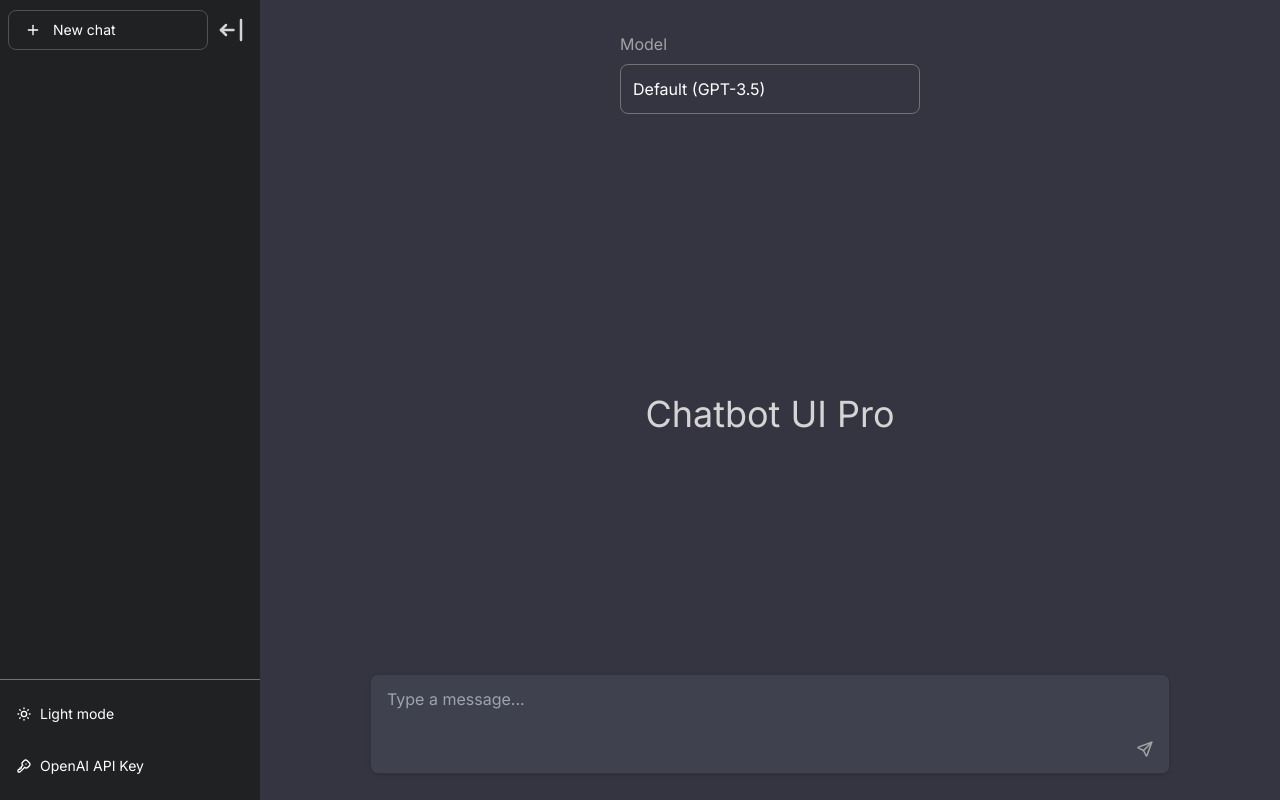
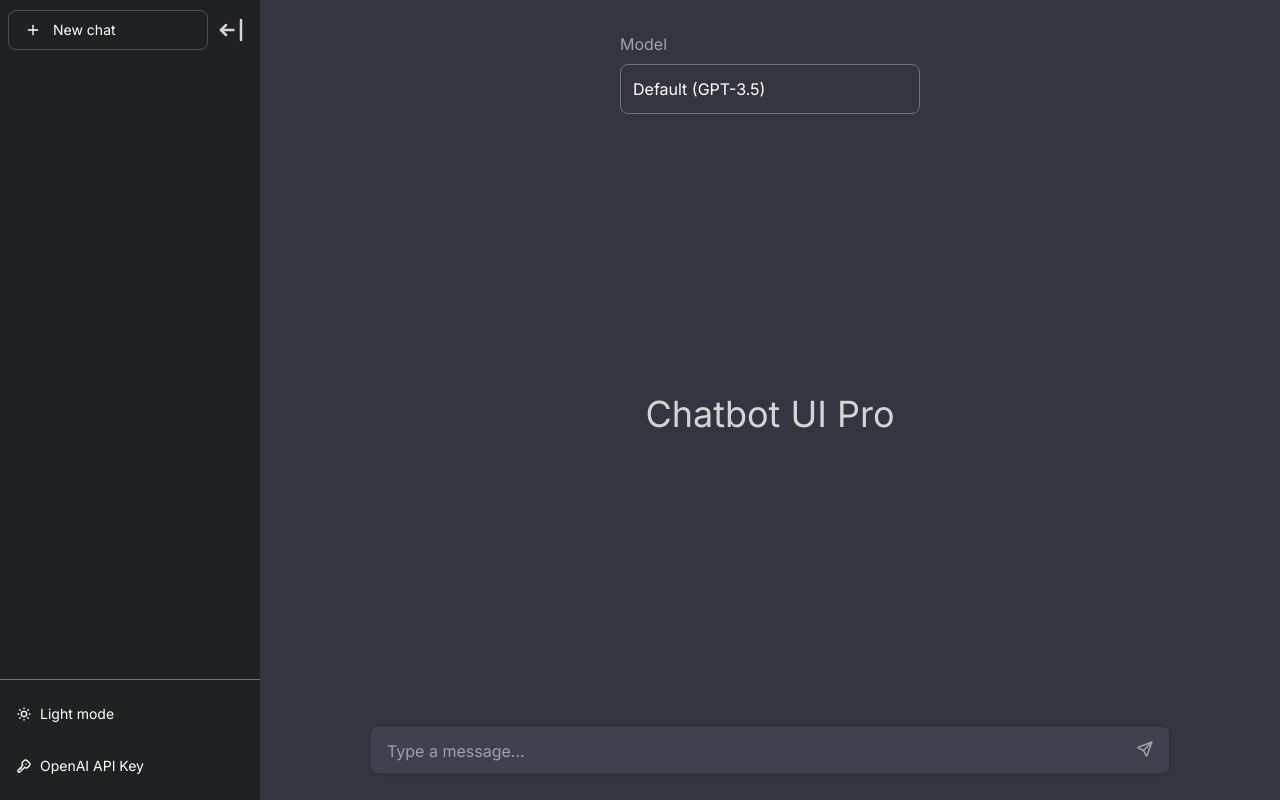
Before and after one commit to WilliamDarkness/chatbot-ui, a Next.js app: page / in a window 1280 px wide. Built offline with nearby package versions, Linux system fonts and the light colour scheme.

Commit message:
slight input ui tweak

```diff
--- a/components/Chat/Chat.tsx
+++ b/components/Chat/Chat.tsx
@@ -8,7 +8,7 @@
 interface Props {
   model: OpenAIModel;
   messages: Message[];
-  messageIsStreaming: boolean,
+  messageIsStreaming: boolean;
   loading: boolean;
   lightMode: "light" | "dark";
   onSend: (message: Message) => void;
@@ -57,8 +57,11 @@
         )}
       </div>
 
-      <div className="h-[80px] sm:h-[140px] w-[340px] sm:w-[400px] md:w-[500px] lg:w-[700px] xl:w-[800px] mx-auto">
-        <ChatInput messageIsStreaming={messageIsStreaming} onSend={onSend} />
+      <div className="h-[100px] w-[340px] sm:w-[400px] md:w-[500px] lg:w-[700px] xl:w-[800px] mx-auto">
+        <ChatInput
+          messageIsStreaming={messageIsStreaming}
+          onSend={onSend}
+        />
       </div>
     </div>
   );
--- a/components/Chat/ChatInput.tsx
+++ b/components/Chat/ChatInput.tsx
@@ -52,15 +52,13 @@
 
   return (
     <div className="relative">
-      <div className="absolute bottom-[-70px] sm:bottom-[-120px] w-full">
+      <div className="absolute bottom-[-80px] w-full">
         <textarea
           ref={textareaRef}
           className="rounded-lg pl-4 pr-8 py-3 w-full focus:outline-none max-h-[280px] dark:bg-[#40414F] dark:border-opacity-50 dark:border-neutral-800 dark:text-neutral-100 border border-neutral-300 shadow text-neutral-900"
           style={{
             resize: "none",
             bottom: `${textareaRef?.current?.scrollHeight}px`,
-            height: "auto",
-            minHeight: "100px",
             maxHeight: "400px",
             overflow: "auto"
           }}
```
